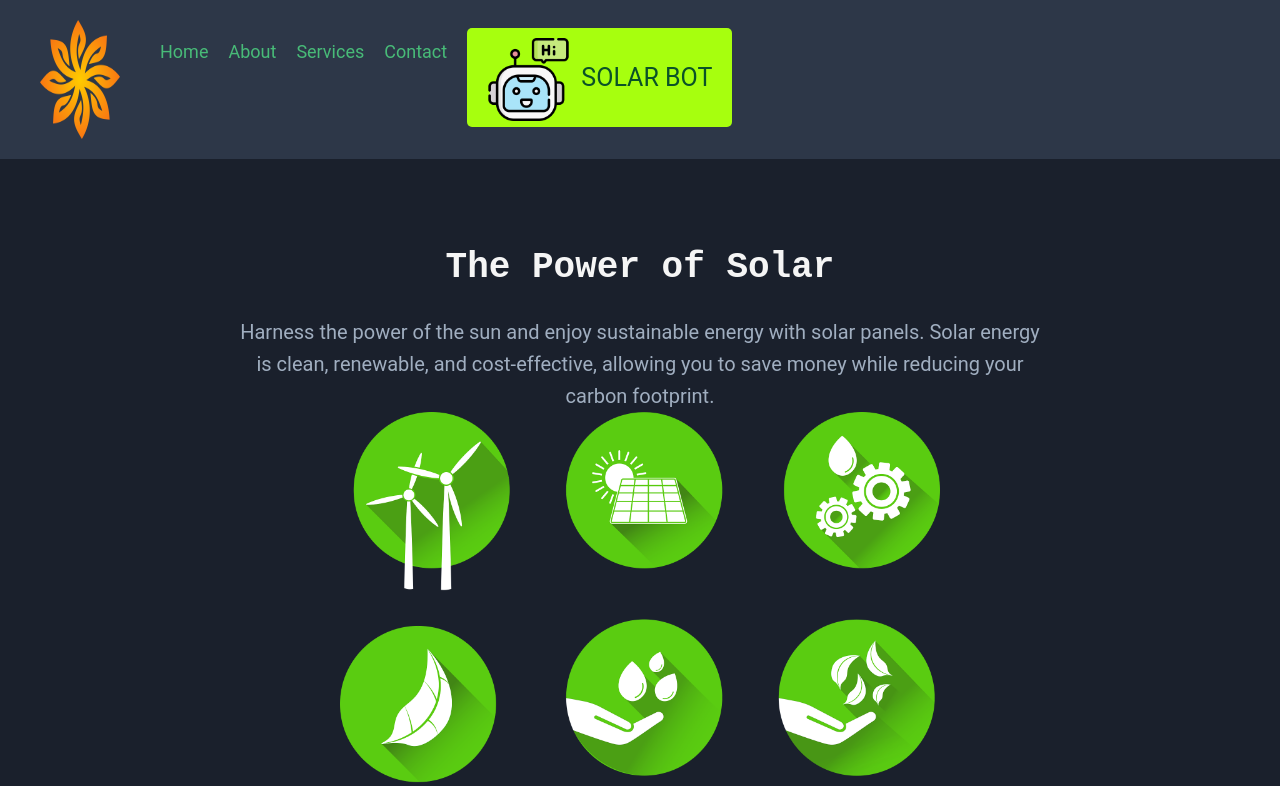
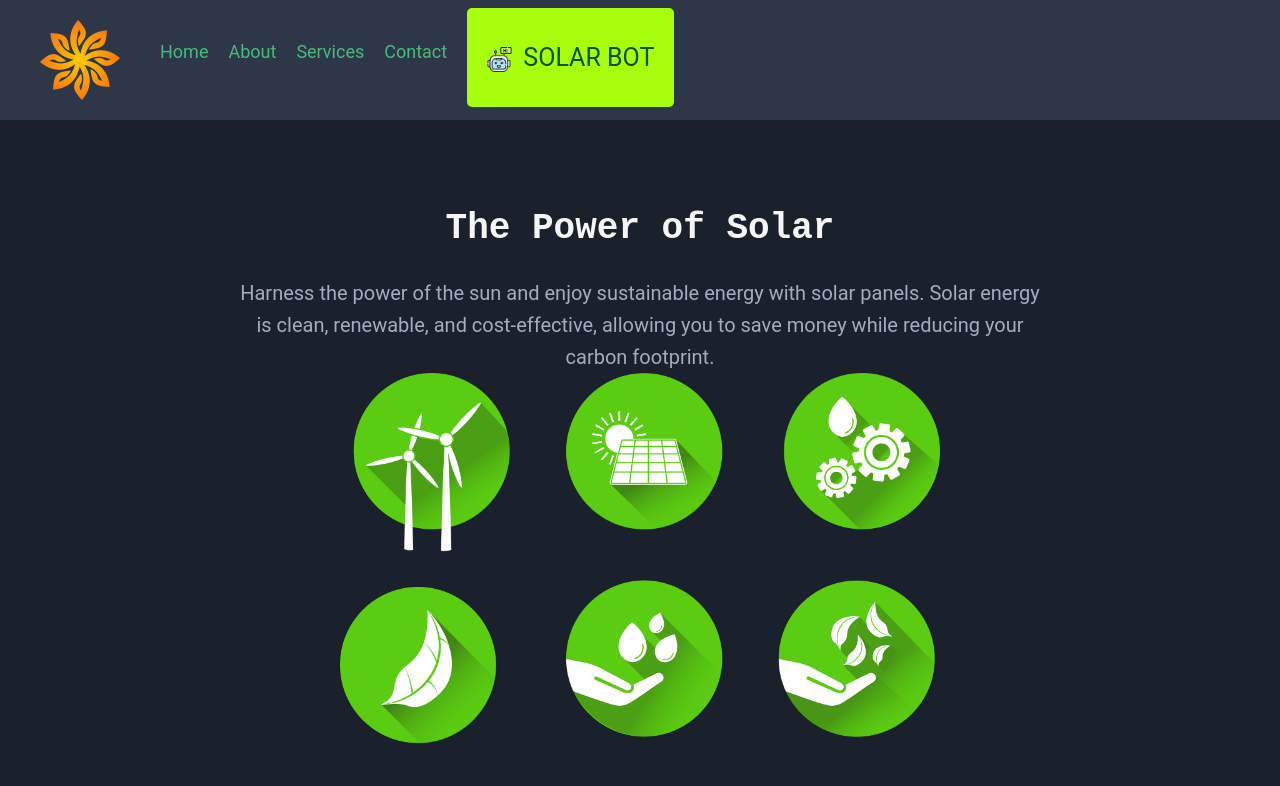
Before and after one commit to Aakarsh-Lohani/FRT_Solar_Power, a website: page index.html in a window 1280 px wide. Shown: the top 786 px of the page. Drawn offline with Linux system fonts and the light colour scheme.

Commit message:
styles edit

```diff
--- a/styles.css
+++ b/styles.css
@@ -14,8 +14,8 @@ body {
     padding: 0 20px;
 }
 .logo {
-    width: 24vh;
-    height: 27vh;
+    width: 10vh;
+    height: auto;
 }
 .header{
     display: flex;
@@ -64,8 +64,8 @@ a:hover {
 
 }
 .solar-bot-btn img {
-    width: 83px;
-    height: 83px;
+    width: 25px;
+    height: 25px;
     vertical-align: middle; /* Align the icon with the text */
     margin-right: 5px; /* Add some space between the icon and the text */
 }
```
